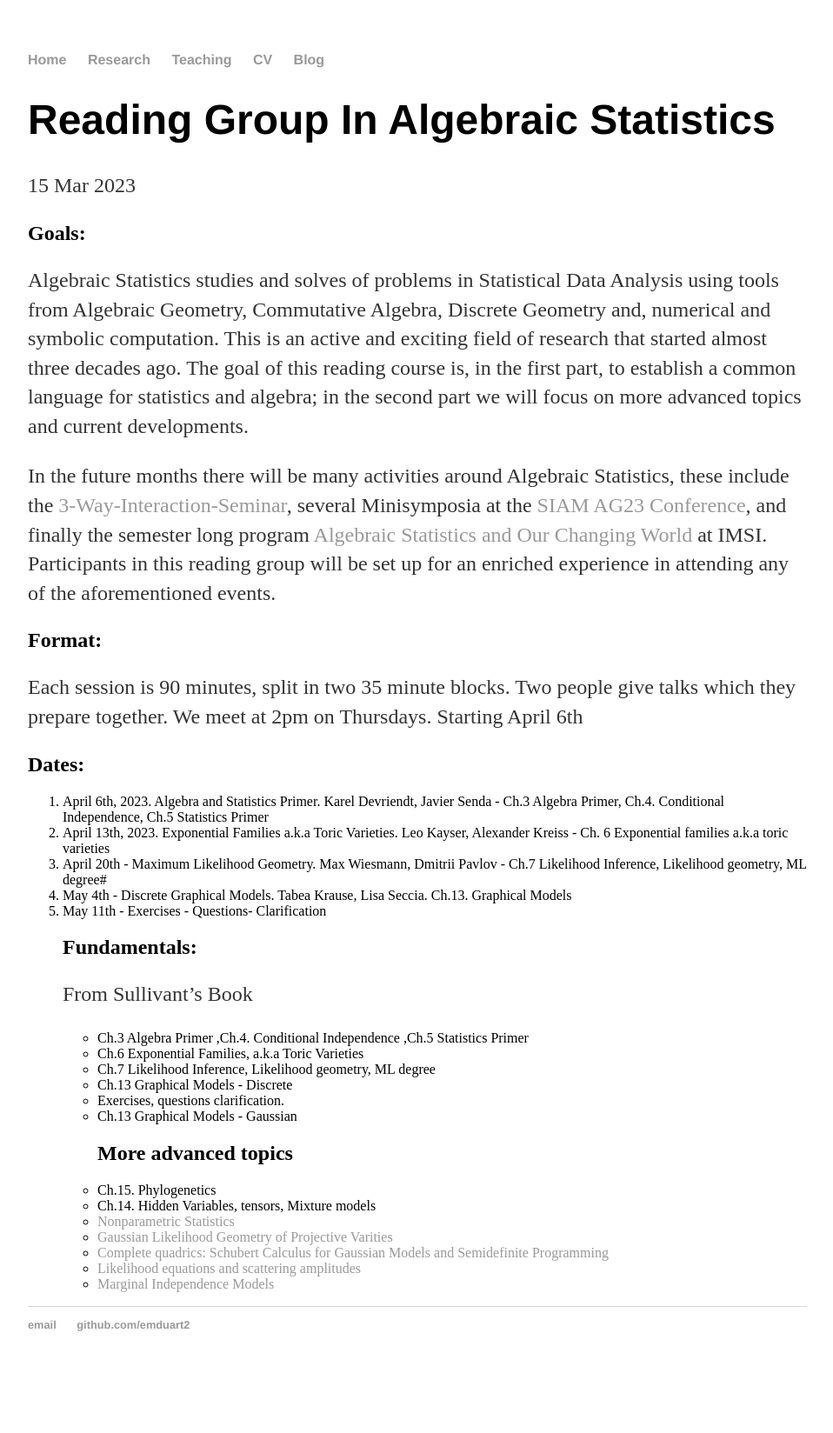
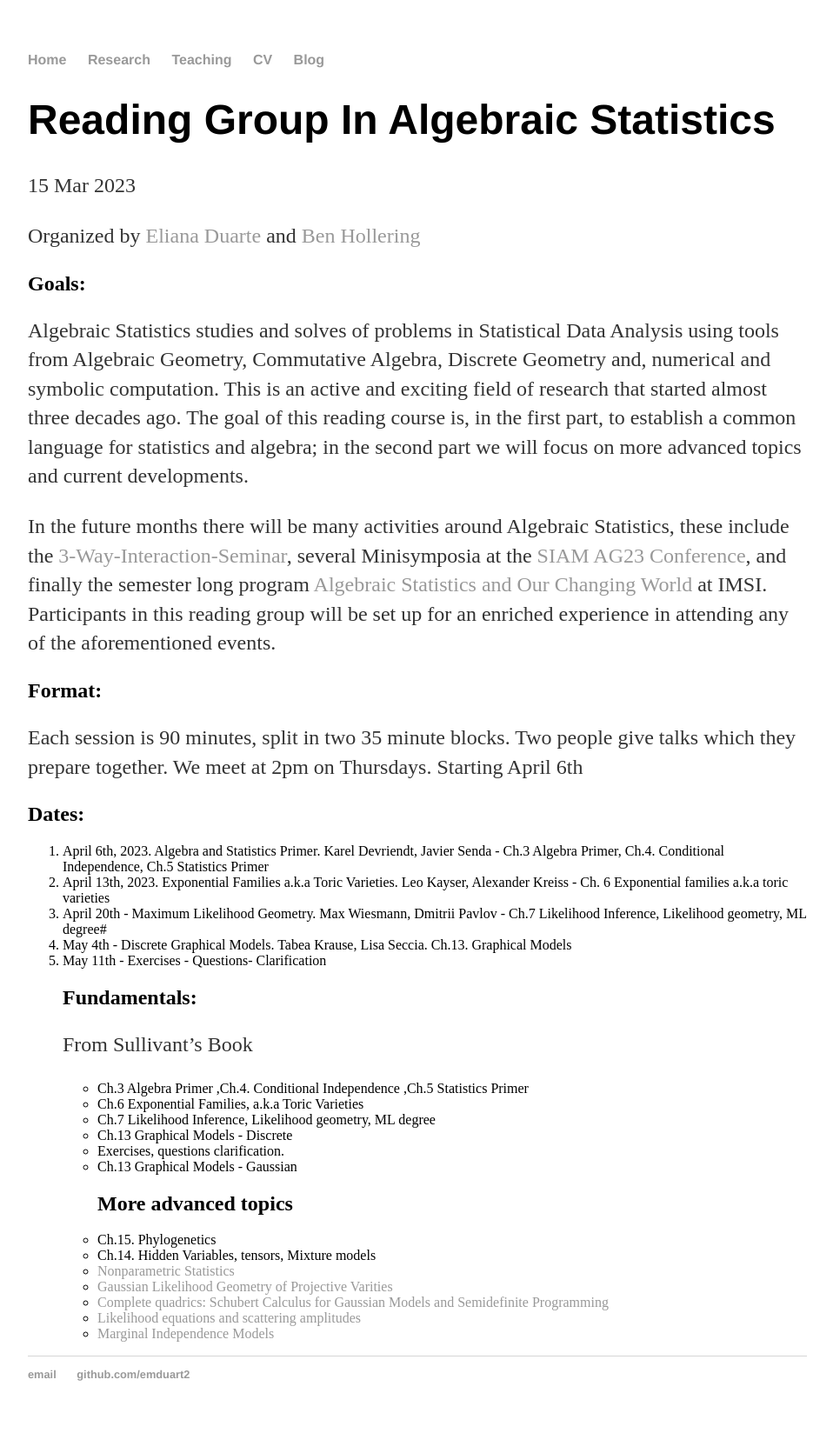
Before and after one commit to emduart2/emduart2.github.io, a Jekyll site: the page built from _posts/2023-03-15-ReadingGroupAstat.md, in a window 1280 px wide. Shown: the whole page at 87% size, without its empty margins (160-1118 px from the left). Built offline with Jekyll 4.4.1, drawn with Linux system fonts in a browser that asks for light colours; before the commit the page ends 1591 px from its top, so only the background shows below that.

Commit message:
webpag updates

```diff
--- a/_posts/2023-03-15-ReadingGroupAstat.md
+++ b/_posts/2023-03-15-ReadingGroupAstat.md
@@ -3,7 +3,7 @@ layout: post
 title: "Reading Group In Algebraic Statistics"
 date: 2023-03-15
 ---
-
+Organized by [Eliana Duarte](https://emduart2.github.io) and [Ben Hollering](https://sites.google.com/view/benhollering)
 ## Goals:
 Algebraic Statistics  studies and solves of problems in Statistical Data Analysis using
 tools from Algebraic Geometry, Commutative Algebra, Discrete Geometry and, numerical and symbolic computation.
```
